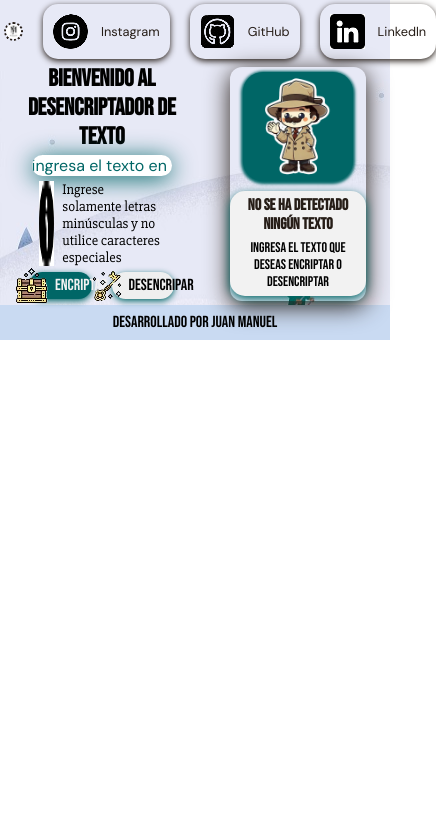
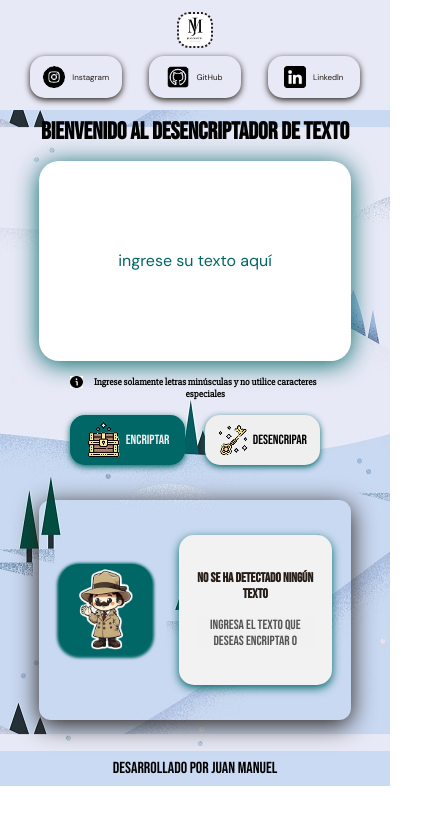
Before and after one commit to IngJuanMa/encriptador, a plain HTML site: page index.html in a window 390 px wide. Shown: the whole page, 436 px wide, since content can reach past the window. Drawn offline with Linux system fonts and the light colour scheme; a web font is replaced by a local one.

Commit message:
Actualización
Se agregaron las funcionales del botón copiar, y se hizo la página responsiva para dispositivos móviles como smartphones.

```diff
--- a/app.js
+++ b/app.js
@@ -15,7 +15,8 @@ function desencriptar() {
         document.getElementById("texto_encriptado").textContent = textoDesCifrado;
         document.getElementById("texto_titulo").textContent = "Su Texto fue desencriptado con éxito:";
         muneco.src = "./assets/detective_tres.png";
-        //document.getElementById("boton_copiar").style.display = "inline";
+        document.getElementById("boton_copiar2").style.display = "inline";
+
 
     } else {
         alert ("ingresa un texto");
@@ -29,7 +30,7 @@ function encriptar() {
 
     var texto = document.getElementById("input_texto").value.toLowerCase();
     var muneco = document.getElementById("detective");
-
+    //alert(texto);
 
     var textoCifrado = texto
         .replace(/e/img,"enter")
@@ -38,36 +39,36 @@ function encriptar() {
         .replace(/o/img, "ober")
         .replace(/u/img, "ufat");
 
+
     if (document.getElementById("input_texto").value.length != 0){
         document.getElementById("texto_encriptado").textContent = textoCifrado;
         document.getElementById("texto_titulo").textContent = "Su Texto fue encriptado con éxito:";
         muneco.src = "./assets/detective_dos.png";
-        //document.getElementById("boton_copiar").style.display = "inline";
+        document.getElementById("boton_copiar").style.display = "inline";
+    //alert(textoCifrado);
 
     } else {
         alert ("ingresa un texto");
     }
 
-
+   return textoCifrado;
 
 }
 
-
-
-//function copiar(){
-    //var contenido = encriptar();
+function copiar(){
+    var contenido = document.getElementById("texto_encriptado").value;
     //alert(contenido);
 
-    //if (contenido !== undefined && contenido !== null && contenido !== "") {
-    // Copiar el contenido al portapapeles utilizando la API moderna
-    //navigator.clipboard.writeText(contenido)
-       // .then(() => {
-         //   alert("Contenido copiado al portapapeles!");
-        //})
-        //.catch(err => {
-          //  console.error("Error al copiar:", err);
-        //});
-   // }else{
-     //   alert("No hay contenido para copiar.");
-    //}
-//}
+    if (contenido !== undefined && contenido !== null && contenido !== "") {
+    //Copiar el contenido al portapapeles utilizando la API moderna
+    navigator.clipboard.writeText(contenido)
+        .then(() => {
+         alert("Contenido copiado al portapapeles!");
+        })
+        .catch(err => {
+            console.error("Error al copiar:", err);
+        });
+   }else{
+        alert("No hay contenido para copiar.");
+    }
+}
--- a/index.html
+++ b/index.html
@@ -9,22 +9,25 @@
 </head>
 <body>
     <header class="header">
-            <img  class="imagen_header" src="./assets/logo.png">
+        <img  class="imagen_header" src="./assets/logo.png">
         <div class="header_botones">
+
             <a class="presentacion-botones" href="https://www.instagram.com/manuel.280/">
-                <img src="./assets/Instagram.png">Instagram</a>
+                <img src="./assets/Instagram.png" class="imagen_header_boton"  >Instagram</a>
             <a class="presentacion-botones" href="https://github.com/IngJuanMa">
-                <img src="./assets/Git.png">GitHub</a>
+                <img src="./assets/Git.png" class="imagen_header_boton">GitHub</a>
             <a class="presentacion-botones" href="www.linkedin.com/in/juan-manuel-castro-chavarro-9b0128262">
-                <img src="./assets/linke.png">Linkedln</a>
+                <img src="./assets/linke.png" class="imagen_header_boton">Linkedln</a>
         </div>
     </header>
 
     <main class="organización_general">
         <section class="contenido_uno">
             <h1 class="contenido_uno_titulo">Bienvenido al desencriptador de texto</h1>
-            <input type="text" id="input_texto" class="contenido_uno_input" placeholder="Ingresa el texto en esta sección">
-            <p class="texto_uno"> <img  src="./assets/infouno.png">Ingrese solamente letras minúsculas y no utilice caracteres especiales</p>
+
+            <input type="text" id="input_texto" class="contenido_uno_input" placeholder="Ingrese su texto aquí" >
+
+            <p class="texto_uno"> <img  src="./assets/infouno.png" class="imagen_text">Ingrese solamente letras minúsculas y no utilice caracteres especiales</p>
                 <div class="organizacion_botones">
                     <button class="botones_encrip" onclick="encriptar()"> <img src="./assets/cofre.png" >Encriptar</button>
                     <button class="botones" onclick="desencriptar()" > <img src="./assets/llave.png">Desencripar</button>
@@ -36,7 +39,7 @@
             <img class="imagen_detective_dos" id="detective_dos"  src="./assets/Detective_tres.png">
             <div class="contenido_dos_textos">
                 <h2 class="texto_dos" id="texto_titulo" >No se ha detectado ningún texto </h2>
-                <p class="texto_tres" id="texto_encriptado" >Ingresa el texto que deseas encriptar o desencriptar </p>
+                <textarea class="texto_tres" id="texto_encriptado" disabled >Ingresa el texto que deseas encriptar o desencriptar </textarea>
                 <button class="boton_copiar" id="boton_copiar" onclick="copiar()" >Copiar</button>
             </div>
         </section>
--- a/styles.css
+++ b/styles.css
@@ -223,12 +223,18 @@ box-sizing: border-box
             color: var(--color-1);
             font-family: var(--fuente-1);
             font-weight: 600;
-            font-size: 16px;
+            font-size: 1rem;
         }
         .texto_tres{
             font-family: var(--fuente-1);
             font-weight: 500;
-            font-size: 14px;
+            font-size: 0.9rem;
+            border: none;
+            text-align: center;
+            justify-content: center;
+            align-items: center;
+
+            resize: none;
         }
         .boton_copiar{
             font-family: var(--fuente-1);
@@ -251,6 +257,27 @@ box-sizing: border-box
             color:var(--color-1);
             outline: 0.15rem dotted #006666;
         }
+        .boton_copiar2{
+            font-family: var(--fuente-1);
+            background-color: var(--color-3);
+            color: var(--color-2);
+            width: 80%;
+            height: 30px;
+            border-radius: 15px;
+            font-size: small;
+            font-weight: 500;
+            box-shadow: 0 2px 6px #006666;
+            border: none;
+            cursor: pointer;
+            margin-top: 10px;
+            margin-bottom: 2px;
+            display: none;
+        }
+        .boton_copiar2:hover{
+            background-color: var(--color-2);
+            color:var(--color-1);
+            outline: 0.15rem dotted #006666;
+        }
 
 .footer{
     display: flex;
@@ -267,3 +294,100 @@ box-sizing: border-box
         font-weight:100 ;
         font-size: medium;
     }
+
+@media (max-width: 1200px){
+    .header{
+        justify-content: center;
+        padding: 2%;
+    }
+}
+@media (max-width: 420px){
+    .header{
+        padding: 3%;
+        justify-content: center;
+        align-items: center;
+        flex-direction: column;
+        gap: 8px;
+    }
+    .imagen_header{
+        width: 10%;
+
+    }
+    .header_botones{
+        display: flex;
+        flex-direction: row;
+        align-items: center;
+        justify-content: center;
+        gap: 8%;
+        width: 90%;
+        padding: 0%;
+    }
+    .presentacion-botones{
+        font-size: 0.5rem;
+        width: 220%;
+       gap: 10%;
+    }
+    .imagen_header_boton{
+        width: 30%;
+        display: inline;
+    }
+    .organización_general{
+        flex-direction: column;
+        align-items: center;
+        gap: 30px;
+        padding-bottom: 8%;
+        background-position: 50% 50%;
+    }
+    .contenido_uno{
+        width: 80%;
+        height: auto;
+        gap: 15px;
+    }
+    .contenido_uno_input{
+        height: 200px;
+        width: 100%;
+    }
+    .texto_uno{
+        font-size: 0.6rem;
+        text-align: center;
+        font-weight: 600;
+    }
+    .imagen_text{
+        width: 5%;
+        height: 5%;
+    }
+    .botones{
+        width: 50%;
+        height: 50px;
+        gap: 5px;
+        font-size: smaller;
+    }
+    .botones_encrip{
+        width: 50%;
+        height: 50px;
+        gap: 5px;
+        font-size: smaller;
+    }
+    .contenido_dos{
+        gap: 10%;
+        flex-direction: row;
+        width: 80%;
+        height: 220px;
+        padding: 5%;
+    }
+    .imagen_detective{
+        width: 40%;
+        padding-left: 1%;
+    }
+    .contenido_dos_textos{
+        height: 150px;
+        width: 80%;
+        gap: 15px;
+    }
+    .texto_dos{
+        font-size: smaller;
+    }
+    .texto_tres{
+        font-size: smaller;
+    }
+}
```
